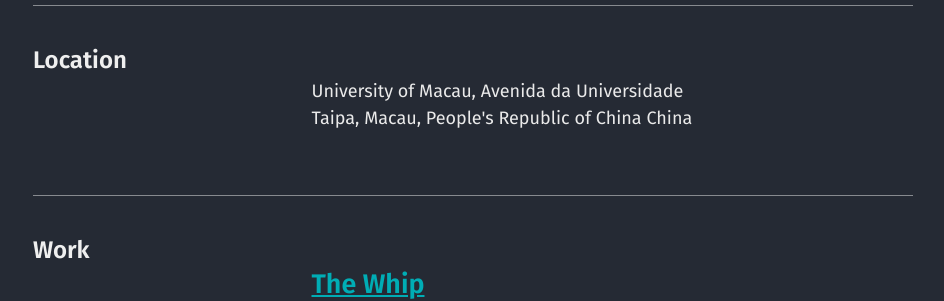
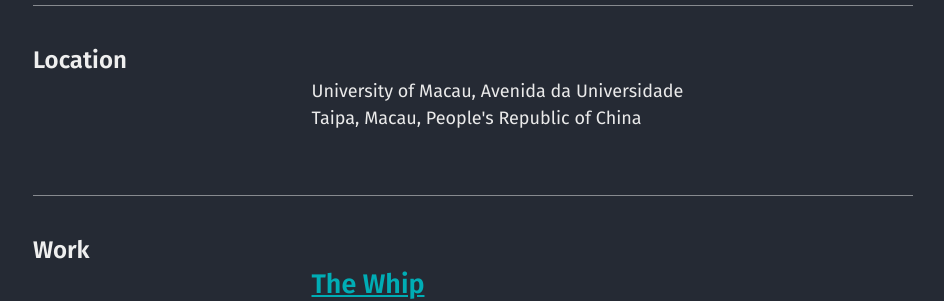
Before and after one commit to chen709847237/chen709847237, a Jekyll site: the page built from cv.md, in a window 1280 px wide and 900 px high, scrolled down 538 px. Shown: the part 153-454 px from the top of the window, without its empty margins (39-983 px from the left). Built offline with Jekyll 4.4.1, drawn with Linux system fonts in a browser that asks for light colours.

Commit message:
Update cv.json

```diff
--- a/_data/cv.json
+++ b/_data/cv.json
@@ -12,8 +12,8 @@
       "address": "University of Macau, Avenida da Universidade",
       "postalCode": "",
       "city": "Taipa",
-      "countryCode": "China",
-      "region": "Macau, People's Republic of China"
+      "countryCode": "People's Republic of China",
+      "region": "Macau, "
     },
     "profiles": [
       {
```
